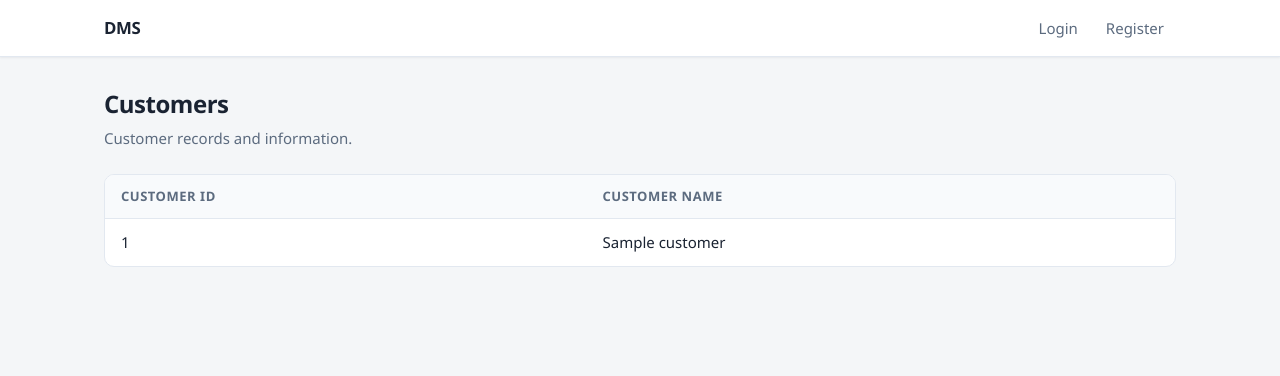
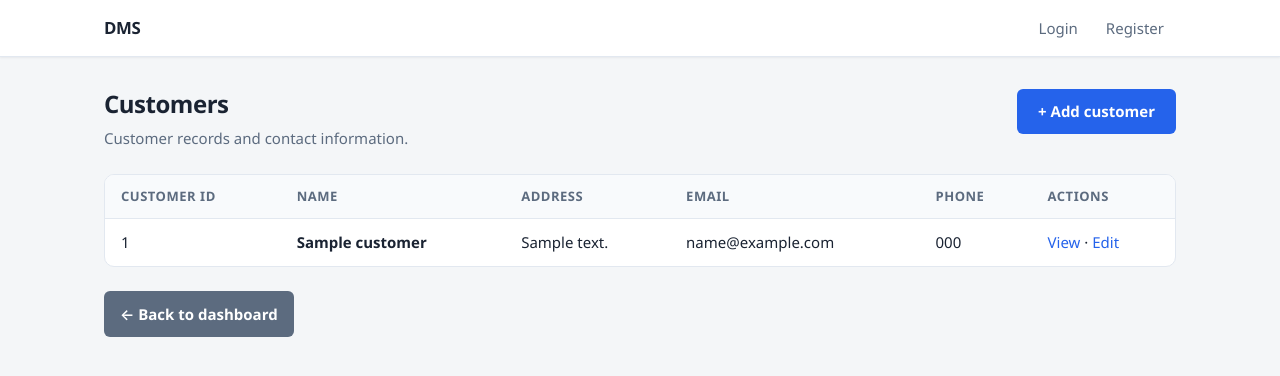
Before and after one commit to CherifHaidara/CMSC461_DMS, a Flask app: template proj-app-template/templates/customers.html in a window 1280 px wide. Shown: the top 376 px of the page. Run offline with Flask 3, Linux system fonts and the light colour scheme; the template is opened without the code that fills it: most values are stand-ins (such as "Sample title", 1, 10 or a date in 2020).

Commit message:
Update customers.html

```diff
--- a/proj-app-template/templates/customers.html
+++ b/proj-app-template/templates/customers.html
@@ -6,34 +6,77 @@
 <div class="page-header">
     <div>
         <h1 class="page-title">Customers</h1>
-        <p class="page-subtitle">Customer records and information.</p>
+        <p class="page-subtitle">
+            Customer records and contact information.
+        </p>
     </div>
+
+    <a href="{{ url_for('customer.add_customer') }}" class="btn btn--primary">
+        + Add customer
+    </a>
 </div>
 
 <div class="table-wrap">
     <table class="data-table">
+
         <thead>
             <tr>
                 <th>Customer ID</th>
-                <th>Customer Name</th>
+                <th>Name</th>
+                <th>Address</th>
+                <th>Email</th>
+                <th>Phone</th>
+                <th>Actions</th>
             </tr>
         </thead>
 
         <tbody>
+
             {% for customer in customers %}
             <tr>
+
                 <td>{{ customer.customer_id }}</td>
-                <td>{{ customer.customer_name }}</td>
+
+                <td>
+                    <strong>{{ customer.customer_name }}</strong>
+                </td>
+
+                <td>{{ customer.customer_address }}</td>
+
+                <td>{{ customer.customer_email }}</td>
+
+                <td>{{ customer.customer_phone }}</td>
+
+                <td>
+                    <a href="{{ url_for('customer.customer_detail', customer_id=customer.customer_id) }}">
+                        View
+                    </a>
+
+                    ·
+
+                    <a href="{{ url_for('customer.edit_customer', customer_id=customer.customer_id) }}">
+                        Edit
+                    </a>
+                </td>
+
             </tr>
 
             {% else %}
+
             <tr>
-                <td colspan="2" class="text-muted">
-                    No customers found.
+                <td colspan="6" class="text-muted">
+                    No customers found in the system.
                 </td>
             </tr>
+
             {% endfor %}
+
         </tbody>
+
     </table>
 </div>
+
+<a href="{{ url_for('dashboard.dashboard') }}" class="back-link">
+    ← Back to dashboard
+</a>
 {% endblock %}
```
